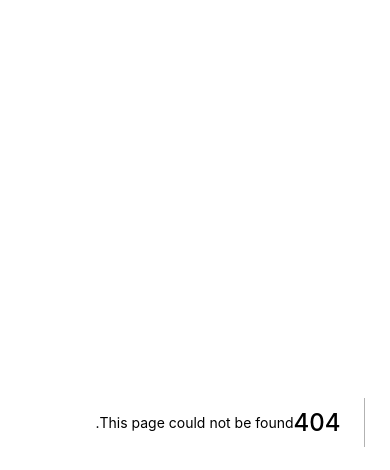
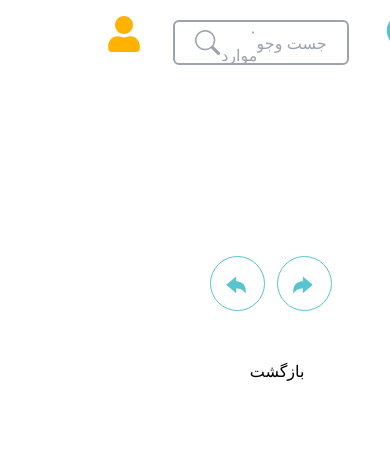
Before and after one commit to sima-ziyaei/hamiket-task, a Next.js app: page /search in a window 390 px wide. Before the commit this address had no page. Shown: the top 470 px of the page. Built offline with nearby package versions, Linux system fonts and the light colour scheme.

Commit message:
add filter and make responsive

```diff
--- a/components/DeleteProduct.jsx
+++ b/components/DeleteProduct.jsx
@@ -26,12 +26,12 @@ function DeleteProduct({ id, currentPage, limit }) {
     <>
       <FaTrashAlt onClick={() => setIsOpen(true)} className="cursor-pointer" />
       <Modal isOpen={isOpen}
-        className="w-[35%] absolute top-[30%] left-[30%] h-[45%] bg-white shadow-md rounded-lg p-3 flex flex-col items-center justify-center">
+        className="w-[35%] absolute top-[30%] left-[30%] h-[40%] bg-white shadow-md rounded-lg p-3 flex flex-col items-center justify-center">
 
-<div className="text-2xl mb-6"> آیا می خواهید این کالا را حذف کنید؟ </div>
+<div className="text-2xl mb-16 text-gray-500"> آیا می خواهید این کالا را حذف کنید؟ </div>
         <div>
-        <button onClick={handleDeleteProduct} className='border-2 ml-4 border-red-600 text-red-600 hover:bg-red-600 hover:text-white font-bold p-2 px-4 text-xl rounded-xl '> بله </button>
-        <button onClick={()=> setIsOpen(false)} className='border-2 mr-4 border-black font-bold p-2 px-4 text-xl rounded-xl '> خیر </button>
+        <button onClick={handleDeleteProduct} className='border-2 ml-4 border-red-400 text-red-400 hover:bg-red-400 hover:text-white font-bold p-2 px-4 text-xl rounded-xl '> بله </button>
+        <button onClick={()=> setIsOpen(false)} className='border-2 mr-4 text-gray-500 border-gray-500 font-bold p-2 px-4 text-xl rounded-xl '> خیر </button>
         </div>
 
       </Modal>
--- a/components/EditProduct.jsx
+++ b/components/EditProduct.jsx
@@ -43,33 +43,33 @@ function EditProduct({ id, currentPage, limit }) {
       />
       <Modal
         isOpen={isOpen}
-        className="w-[35%] absolute top-[30%] left-[30%] h-[45%] bg-white shadow-md rounded-lg p-3"
+        className="w-[35%] absolute top-[30%] left-[30%] h-[50%] bg-white shadow-md rounded-lg p-3 outline-none"
       >
-        <div className="flex flex-col">
-          <div className="flex justify-between">
-            <div className="border-b-2 border-black font-bold tex-xl">
+        <div className="flex flex-col items-center">
+          <div className="flex w-full justify-between">
+            <BsX onClick={() => setIsOpen(false)} className=" text-2xl cursor-pointer text-gray-500" />
+            <div className=" font-bold text-3xl text-gray-500">
 
-              ویرایش نام
+             edit
             </div>
-            <BsX onClick={() => setIsOpen(false)} className=" text-xl cursor-pointer" />
+            <i/>
           </div>
 
           <input
             name="title"
             type="text"
-            // value={selectedProduct.title}
+            value={selectedProduct ? selectedProduct.title : ' '}
             onChange={handleChange}
-            className="w-[80%] h-[30px] border-2 mt-12 rounded border-black"
+            className="w-[80%] h-[30px] border p-5 mt-12 rounded border-gray-400 text-xl outline-none text-gray-500"
           />
           <button
             onClick={() => {
               sendProduct();
               setIsOpen(false);
             }}
-            className="mt-16 bg-[#57C4D0] text-white font-bold text-xl py-2 w-[40%] rounded-lg"
+            className="mt-16 bg-gray-500 text-white font-bold text-xl py-2 w-[40%] rounded-lg"
           >
-            {" "}
-            ویرایش{" "}
+           edit
           </button>
         </div>
       </Modal>
--- a/components/Header.jsx
+++ b/components/Header.jsx
@@ -2,37 +2,49 @@ import { useRouter } from "next/router";
 import { FaUser } from "react-icons/fa";
 import { BsSearch } from "react-icons/bs";
 import LogoHami from "next/image";
+import { useState } from "react";
+import axios from "axios";
+import {   setProduct,setSearchItems , setNumber} from "../redux/slices/productSlice";
+import { useDispatch, useSelector} from "react-redux";
 
-function Header() {
+function Header({currentPage, limit,getProducts, searchValue, setSearchValue}) {
   const router = useRouter();
 
+
+  const number = useSelector((state) => state.product.number);
+  const userName = useSelector((state) => state.user.userName);
+
+
+  const dispatch = useDispatch();
+
+  const persianNumber = (x) => {
+    return x.toLocaleString("fa-IR");
+  };
+
   return (
-    <div className="flex justify-between w-[100%]">
+    <div className="flex justify-around w-[100%]">
       <LogoHami src="/logo.png" width={100} height={80} />
       <div
-        className="flex items-center border-[2px] border-cyan-800  cursor-pointer   w-[25%] h-[45px] p-[20px] rounded-md justify-between mt-5"
-        // onClick={() => {
-        //   searchInput.length !== 0 ? router.push("/searchProduct/search") : "";
-        // }}
+        className="flex items-center border-[2px] border-gray-400  cursor-pointer  lg:w-[35%] w-[45%] h-[45px] p-[20px] rounded-md justify-between mt-5"
       >
-
 
         <input
           type="text"
-          // value={searchInput}
-          className="border-0 outline-0  w-[300px] text-right text-sm text-gray-500 rtl"
+          value={searchValue}
+          className="border-0 outline-0  w-[70%] text-center text-md text-gray-500 rtl"
           placeholder="جست وجوی محصول"
-          // onChange={(e) => {
-          //   dispatch(setSearchValue(e.target.value));
-          // }}
-        />
+          onChange={(e) => {
+            setSearchValue(e.target.value);
+          }}
+        /><span className="text-gray-400" > { typeof number == 'number'?  persianNumber(+number) : number} موارد </span>
         <span>
           {" "}
-          <BsSearch className=" w-[25px] h-[25px] " fill="#575563" />
+          <BsSearch onClick={()=>getProducts(currentPage)} className=" w-[25px] h-[25px] text-gray-400"  />
         </span>
       </div>
-      <FaUser onClick={() => router.push('/admin')} className="text-4xl m-4 cursor-pointer text-[#FFB200]"/>
+      {userName ?<div className="m-4 text-xl p-2 rounded border-2 border-[#FFB200] text-gray-600"> {userName} </div>  : <FaUser onClick={() => router.push('/admin')} className="text-4xl m-4 cursor-pointer text-[#FFB200]"/>}
     </div>
+
 
   );
 }
--- a/components/Pagination.jsx
+++ b/components/Pagination.jsx
@@ -1,18 +1,17 @@
 import ReactPaginate from "react-paginate";
 import { IoArrowRedoSharp } from "react-icons/io5";
 import { IoArrowUndoSharp } from "react-icons/io5";
-import { useEffect } from "react";
 import { useCallback } from "react";
 
 
-function Pagination({limit,currentPage, getProducts, total}) {
+function Pagination({limit,currentPage, getProducts, total, searchValue}) {
   const page = ' page';
 
 
 const handlePageClick = useCallback((data) => {
   currentPage = data.selected + 1;
     getProducts(currentPage)
-}, [currentPage]);
+}, [currentPage, searchValue, total]);
 
   return (
     <div>
@@ -20,12 +19,11 @@ const handlePageClick = useCallback((data) => {
         previousLabel={<IoArrowUndoSharp />}
         nextLabel={<IoArrowRedoSharp />}
         breakLabel={"..."}
-        // pageCount={6}
         pageCount={Math.ceil(total/limit)}
         marginPagesDisplayed={1}
         pageRangeDisplayed={1}
         onPageChange={handlePageClick}
-        containerClassName={"flex flex-row-reverse mt-24 mb-36 rtl"}
+        containerClassName={"flex flex-row-reverse mt-24 mb-12 rtl"}
         pageClassName={
           "border-2 border-[#57C4D0]  mr-3 pt-2 rounded-full h-[55px] w-[55px] cursor-pointer text-center font-bold text-[#57C4D0] text-2xl hover:bg-[#57C4D0] hover:text-[#fff]"
         }
--- a/pages/admin.jsx
+++ b/pages/admin.jsx
@@ -1,19 +1,36 @@
 import { useState } from "react";
+import { useRouter } from "next/router";
 import { AiFillEye, AiFillEyeInvisible } from "react-icons/ai";
 import Logo from "next/image";
 import { useFormik } from "formik";
 import * as yup from "yup";
+import {setUserName, setPassword, setIsLoggedIn} from '../redux/slices/userSlice';
+import { useDispatch, useSelector } from "react-redux";
 
 function admin() {
+  const router = useRouter();
+  const userName = useSelector((state) => state.user.userName);
+  const [submitted, setSubmitted] = useState(false);
   const [show, setShow] = useState(false);
+  const dispatch = useDispatch();
+
+
   const formik = useFormik({
     initialValues: {
       userName: "",
       password: "",
     },
     onSubmit: () => {
-      setMessage("Form submitted");
-      setSubmitted(true);
+       setSubmitted(true);
+       if(submitted){
+        router.push('/');
+
+      console.log(userName);
+        dispatch(setUserName(formik.values.userName))
+        dispatch(setPassword(formik.values.password))
+        dispatch(setIsLoggedIn(true))
+      }
+
     },
     validationSchema: yup.object({
       userName: yup.string().trim().required(" نام کاربری اجباری است "),
@@ -24,9 +41,7 @@ function admin() {
     }),
   });
 
-  const handleChange = (e) => {
-    e.preventDefault();
-  };
+
   return (
     <div className="flex justify-center items-center w-[100%] h-[600px] ">
       <form
@@ -75,7 +90,7 @@ function admin() {
           )}</div>
         <button
           type="submit"
-          onClick={handleChange}
+
           className="mt-10 w-[70%] bg-[#57C4D0] rounded h-[50px] text-white font-semibold text-xl hover:bg-[#20b5c5]"
         >
           ورود
--- a/pages/index.js
+++ b/pages/index.js
@@ -1,7 +1,7 @@
 import Head from "next/head";
 import axios from "axios";
 import { useDispatch, useSelector } from "react-redux";
-import { setProduct } from "../redux/slices/productSlice";
+import { setProduct, setNumber } from "../redux/slices/productSlice";
 import { useEffect, useState } from "react";
 import Pagination from "../components/Pagination";
 import { useRouter } from "next/router";
@@ -16,39 +16,69 @@ export default function Home() {
 
   const [total, setTotal] = useState("");
   const limit = 10;
+  const [searchValue, setSearchValue] = useState("");
 
   useEffect(() => {
     getProducts();
   }, []);
 
-
   const getProducts = (currentPage) => {
-
+    if (searchValue != '') {
       axios
         .get(
-        `https://jsonplaceholder.typicode.com/photos?_page=${currentPage}_limit=${limit}`
+          `https://jsonplaceholder.typicode.com/photos?title_like=${searchValue}&_page=${currentPage}&_limit=${limit}`
         )
         .then((res) => {
           dispatch(setProduct(res.data));
+          dispatch(setNumber(+(res.headers["x-total-count"])));
           setTotal(res.headers["x-total-count"]);
+        })
+        .catch((err) => console.log(err));
+    } else {
+      axios
+        .get(
+          `https://jsonplaceholder.typicode.com/photos?_page=${currentPage}&_limit=${limit}`
+        )
+        .then((res) => {
+          dispatch(setProduct(res.data));
+          setTotal((res.headers["x-total-count"]));
+          dispatch(setNumber( 'همه' ))
         });
+    }
   };
 
   return (
     <div className="flex flex-col items-center justify-center w-[100%]">
-      <Header />
-    <div className="grid grid-cols-5 gap-12 mx-10 my-10">
+      <Header
+        getProducts={getProducts}
+        limit={limit}
+        currentPage={currentPage}
+        searchValue={searchValue}
+        setSearchValue={setSearchValue}
+      />
+      <div className="grid sm:grid-cols-1 md:grid-cols-2 lg:grid-cols-4 xl:grid-cols-5 gap-12 mx-10 my-10">
         {products.map((el) => {
           return (
             <div
               key={el.id}
-            className="w-[100%] flex flex-col items-center justify-center shadow-md rounded  "
+              className="w-[80%] lg:w-[100%] flex flex-col items-center justify-center shadow-md rounded  "
             >
               <img src={el.url} className="w-[100%] h-[200px] rounded " />
-            <div className="text-center mt-2 h-[40px] text-[#57C4D0]"> {el.title} </div>
+              <div className="text-center mt-2 mx-2 h-[85px] text-[#57C4D0]">
+                {" "}
+                {el.title}{" "}
+              </div>
               <div className="flex mb-3 mt-7 text-[#FFB200] justify-around items-center h-[20px] w-[100%] ">
-            <EditProduct id={el.id} currentPage={currentPage} limit={limit}/>
-              <DeleteProduct id={el.id} currentPage={currentPage} limit={limit}/>
+                <EditProduct
+                  id={el.id}
+                  currentPage={currentPage}
+                  limit={limit}
+                />
+                <DeleteProduct
+                  id={el.id}
+                  currentPage={currentPage}
+                  limit={limit}
+                />
               </div>
             </div>
           );
@@ -59,6 +89,7 @@ export default function Home() {
         currentPage={currentPage}
         total={total}
         getProducts={getProducts}
+        searchValue={searchValue}
       />
     </div>
   );
--- /dev/null
+++ b/pages/search.jsx
@@ -0,0 +1,64 @@
+import { useState } from "react";
+import EditProduct from "../components/EditProduct";
+import DeleteProduct from "../components/DeleteProduct";
+import Header from "../components/Header";
+import Pagination from "../components/Pagination";
+import { useDispatch, useSelector} from "react-redux";
+import { useRouter } from "next/router";
+import {  setNumber} from "../redux/slices/productSlice";
+
+
+function Search() {
+    const router = useRouter();
+    const [currentPage, setCurrentPage] = useState(1);
+    const [total, setTotal] = useState("");
+    const limit = 10;
+    const dispatch = useDispatch();
+
+
+    const searchItems = useSelector((state) => state.product.searchItems);
+
+    return (  <div className="flex flex-col items-center justify-center w-[100%]">
+    <Header limit={limit} currentPage={currentPage} />
+    <div className="grid sm:grid-cols-1 md:grid-cols-2 lg:grid-cols-4 xl:grid-cols-5 gap-12 mx-10 my-10">
+      {searchItems.map((el) => {
+        return (
+          <div
+            key={el.id}
+            className="w-[80%] flex flex-col items-center justify-center shadow-md rounded  "
+          >
+            <img src={el.url} className="w-[100%] h-[200px] rounded " />
+            <div className="text-center mt-2 mx-2 h-[75px] text-[#57C4D0]">
+              {" "}
+              {el.title}{" "}
+            </div>
+            <div className="flex mb-3 mt-7 text-[#FFB200] justify-around items-center h-[20px] w-[100%] ">
+              <EditProduct
+                id={el.id}
+                currentPage={currentPage}
+                limit={limit}
+              />
+              <DeleteProduct
+                id={el.id}
+                currentPage={currentPage}
+                limit={limit}
+              />
+            </div>
+          </div>
+        );
+      })}
+    </div>
+    <Pagination
+      limit={limit}
+      currentPage={currentPage}
+      total={total}
+    //   getProducts={getProducts}
+    />
+    <button onClick={()=>{
+        router.push('/');
+        dispatch(setNumber(0))
+    }}>  بازگشت </button>
+  </div>);
+}
+
+export default Search;
--- a/redux/slices/productSlice.jsx
+++ b/redux/slices/productSlice.jsx
@@ -4,13 +4,21 @@ const slice = createSlice({
     name:'product',
     initialState: {
         productItem: [],
+        searchItems:[],
+        number:0
       },
       reducers:{
         setProduct: (state, action) => {
             state.productItem = action.payload;
+          },
+          setSearchItems: (state, action) => {
+            state.searchItems = action.payload;
+          },
+          setNumber: (state, action) => {
+            state.number = action.payload;
           }
       }
 })
 
-export const { setProduct} = slice.actions;
+export const { setProduct, setSearchItems, setNumber} = slice.actions;
 export default slice.reducer;
--- /dev/null
+++ b/redux/slices/userSlice.jsx
@@ -0,0 +1,22 @@
+import { createSlice } from "@reduxjs/toolkit";
+const slice = createSlice({
+    name:'user',
+    initialState: {
+        userName:'',
+        password:'',
+        isLoggedIn:false
+      },
+      reducers:{
+        setUserName: (state, action) => {
+            state.userName = action.payload;
+          },
+          setPassword: (state, action) => {
+            state.password = action.payload;
+          },
+          setIsLoggedIn: (state, action) => {
+            state.isLoggedIn = action.payload;
+          }
+      }
+})
+export const {setUserName,setPassword, setIsLoggedIn} = slice.actions;
+export default slice.reducer;
--- a/redux/store.jsx
+++ b/redux/store.jsx
@@ -1,9 +1,10 @@
 import { configureStore } from "@reduxjs/toolkit";
 import product from './slices/productSlice';
+import user from './slices/userSlice'
 
 export const store=configureStore({
 reducer:{
 product,
-
+user
 }
 })
```
Lines whose indentation alone changed are shown as unchanged.
